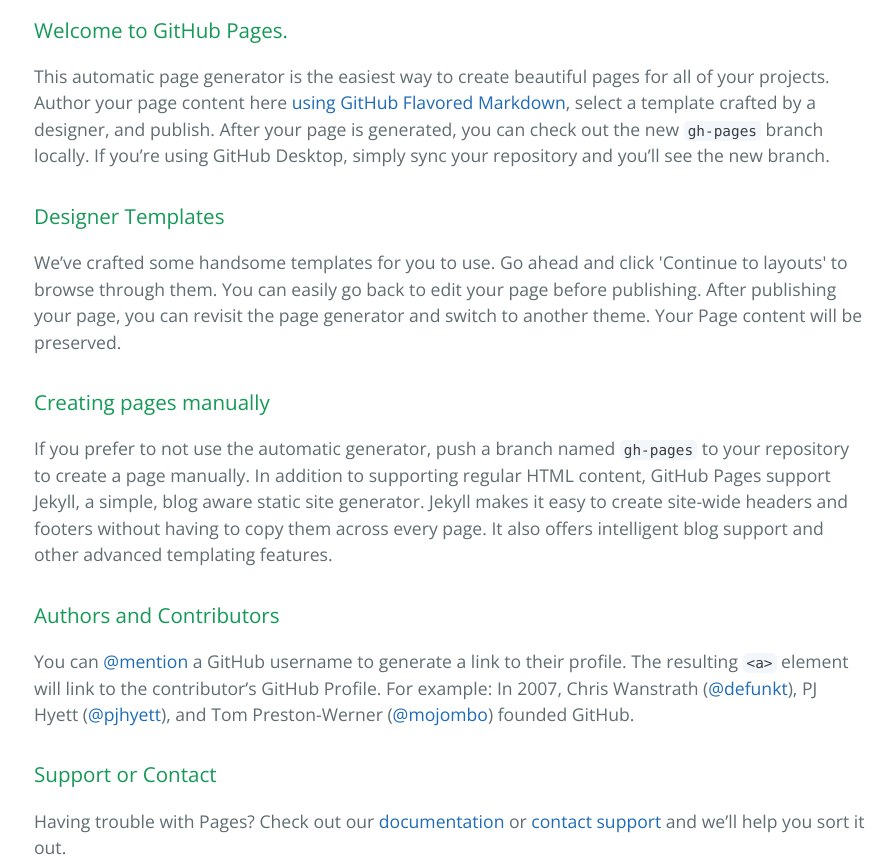
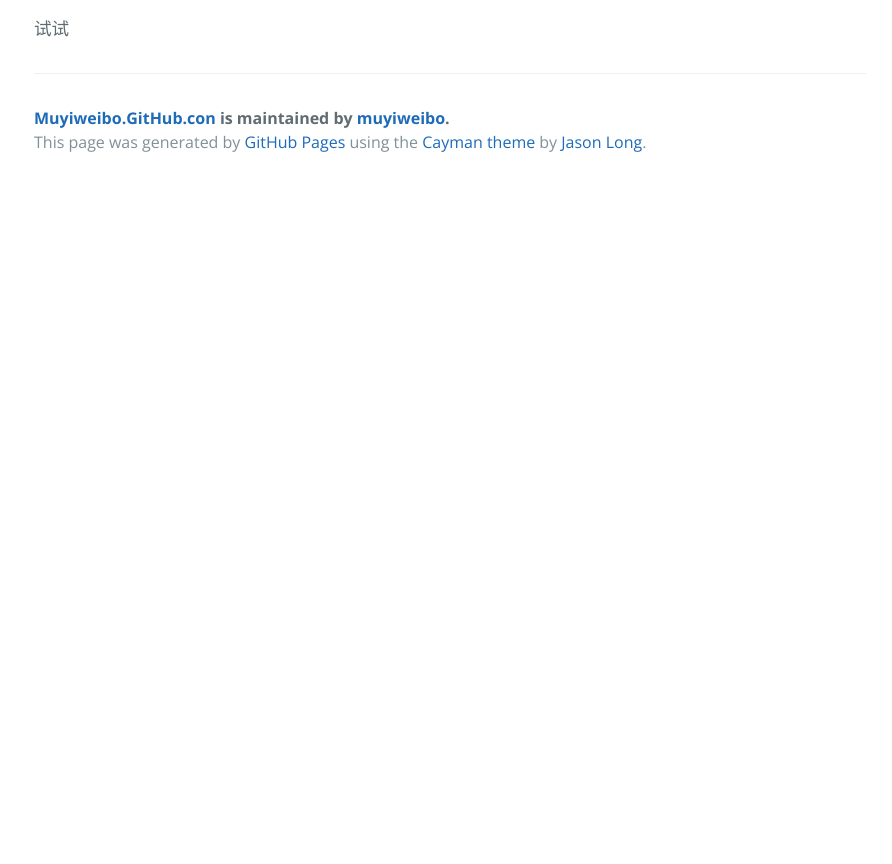
Before and after one commit to muyiweibo/muyiweibo.github.con, a plain HTML site: page index.html in a window 1280 px wide. Shown: the part 400-1264 px from the top of the page, without its empty margins (190-1082 px from the left). After the commit the page ends 800 px from the top, so only its background shows below. Drawn offline with nearby package versions, Linux system fonts and the light colour scheme.

```diff
--- a/index.html
+++ b/index.html
@@ -19,30 +19,7 @@
     </section>
 
     <section class="main-content">
-      <h3>
-<a id="welcome-to-github-pages" class="anchor" href="#welcome-to-github-pages" aria-hidden="true"><span aria-hidden="true" class="octicon octicon-link"></span></a>Welcome to GitHub Pages.</h3>
-
-<p>This automatic page generator is the easiest way to create beautiful pages for all of your projects. Author your page content here <a href="https://guides.github.com/features/mastering-markdown/">using GitHub Flavored Markdown</a>, select a template crafted by a designer, and publish. After your page is generated, you can check out the new <code>gh-pages</code> branch locally. If you’re using GitHub Desktop, simply sync your repository and you’ll see the new branch.</p>
-
-<h3>
-<a id="designer-templates" class="anchor" href="#designer-templates" aria-hidden="true"><span aria-hidden="true" class="octicon octicon-link"></span></a>Designer Templates</h3>
-
-<p>We’ve crafted some handsome templates for you to use. Go ahead and click 'Continue to layouts' to browse through them. You can easily go back to edit your page before publishing. After publishing your page, you can revisit the page generator and switch to another theme. Your Page content will be preserved.</p>
-
-<h3>
-<a id="creating-pages-manually" class="anchor" href="#creating-pages-manually" aria-hidden="true"><span aria-hidden="true" class="octicon octicon-link"></span></a>Creating pages manually</h3>
-
-<p>If you prefer to not use the automatic generator, push a branch named <code>gh-pages</code> to your repository to create a page manually. In addition to supporting regular HTML content, GitHub Pages support Jekyll, a simple, blog aware static site generator. Jekyll makes it easy to create site-wide headers and footers without having to copy them across every page. It also offers intelligent blog support and other advanced templating features.</p>
-
-<h3>
-<a id="authors-and-contributors" class="anchor" href="#authors-and-contributors" aria-hidden="true"><span aria-hidden="true" class="octicon octicon-link"></span></a>Authors and Contributors</h3>
-
-<p>You can <a href="https://help.github.com/articles/basic-writing-and-formatting-syntax/#mentioning-users-and-teams" class="user-mention">@mention</a> a GitHub username to generate a link to their profile. The resulting <code>&lt;a&gt;</code> element will link to the contributor’s GitHub Profile. For example: In 2007, Chris Wanstrath (<a href="https://github.com/defunkt" class="user-mention">@defunkt</a>), PJ Hyett (<a href="https://github.com/pjhyett" class="user-mention">@pjhyett</a>), and Tom Preston-Werner (<a href="https://github.com/mojombo" class="user-mention">@mojombo</a>) founded GitHub.</p>
-
-<h3>
-<a id="support-or-contact" class="anchor" href="#support-or-contact" aria-hidden="true"><span aria-hidden="true" class="octicon octicon-link"></span></a>Support or Contact</h3>
-
-<p>Having trouble with Pages? Check out our <a href="https://help.github.com/pages">documentation</a> or <a href="https://github.com/contact">contact support</a> and we’ll help you sort it out.</p>
+      <p>试试</p>
 
       <footer class="site-footer">
         <span class="site-footer-owner"><a href="https://github.com/muyiweibo/muyiweibo.github.con">Muyiweibo.GitHub.con</a> is maintained by <a href="https://github.com/muyiweibo">muyiweibo</a>.</span>
```
Also changed, not shown: params.json (+1 -1 lines).
